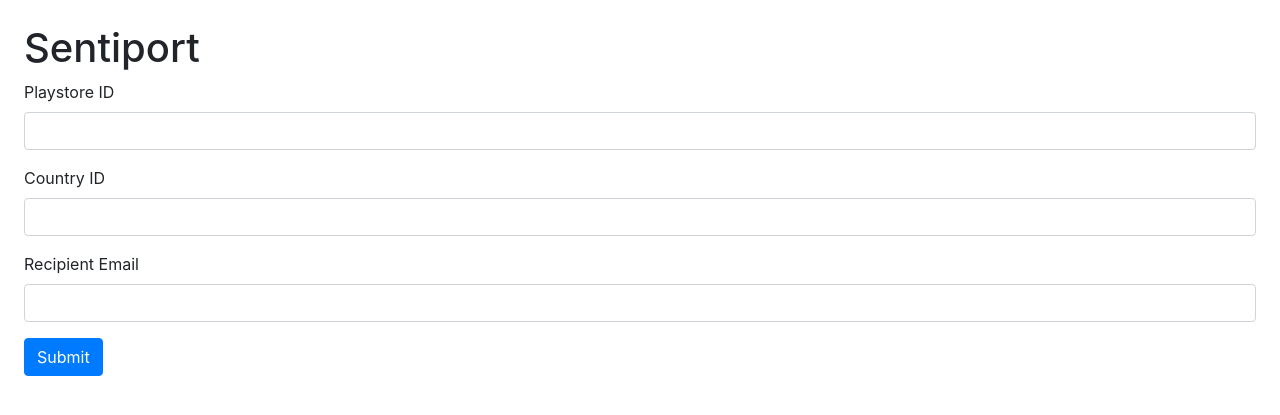
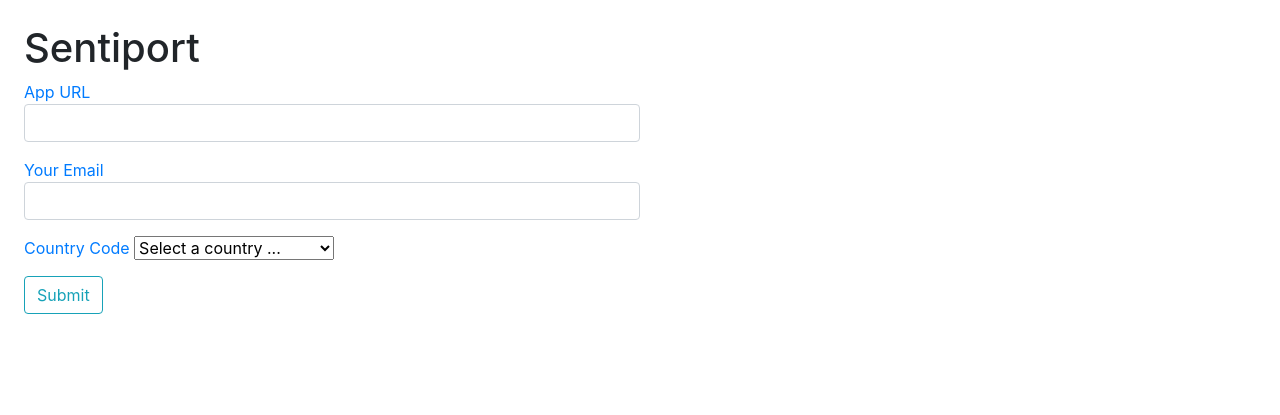
Before and after one commit to Nadiantara/sentiport_heroku, a Flask app: page / in a window 1280 px wide. Shown: the top 415 px of the page. Run offline with Flask 2, Linux system fonts and the light colour scheme; some libraries are stand-ins or nearby versions.

Commit message:
fix previous problem with form and flash message, currently its ready to use

```diff
--- a/sentiport/forms.py
+++ b/sentiport/forms.py
@@ -3,28 +3,17 @@ import requests
 from flask_wtf import FlaskForm
 from flask_wtf.file import FileField, FileAllowed
 from wtforms import StringField, PasswordField, SubmitField, BooleanField, IntegerField
-from wtforms.validators import DataRequired, Length, Email, EqualTo, ValidationError, Regexp
+from wtforms.validators import DataRequired, Length, Email, EqualTo, ValidationError, Regexp, URL
 from datetime import date
 from wtforms.fields.html5 import DateField
 from wtforms.fields.html5 import DateTimeField
-from google_play_scraper import app, reviews_all, Sort
-from google_play_scraper import reviews as google_reviews
-from flask_login import current_user
 
 
 class AppForm(FlaskForm):
-    app_id = StringField(
-        'App id',
-        validators=[
-            DataRequired(),
-            Regexp(
-                '^(\w+\.){2,}\w+$',
-                message="You seem to have entered invalid app id."
-            )
-        ]
-    )
+    app_id = StringField('App id', validators=[DataRequired(), URL()])
+    email = StringField('Email', validators=[DataRequired(), Email()])
 
-
+#not being used
 def _guess_store(appid):
     """
     Return either 'AppStore' or 'PlayStore' based on the string pattern
@@ -38,26 +27,26 @@ def _guess_store(appid):
         return None
 
 
-# not being used
-def validate_appid(appid: str, country: str):
-    store = _guess_store(appid)
-    assert store in ["AppStore", "PlayStore"]
-    if store == "AppStore":
-        url = f"http://apps.apple.com/{country}/app/{appid}"
-        res = requests.get(url)
-        if res.status_code == 200:
-            appname = re.search('(?<="name":").*?(?=")', res.text).group(0)
-            return store, appname
-        else:
-            return None
+#not being used
+# def validate_appid(appid: str, country: str):
+#     store = _guess_store(appid)
+#     assert store in ["AppStore", "PlayStore"]
+#     if store == "AppStore":
+#         url = f"http://apps.apple.com/{country}/app/{appid}"
+#         res = requests.get(url)
+#         if res.status_code == 200:
+#             appname = re.search('(?<="name":").*?(?=")', res.text).group(0)
+#             return store, appname
+#         else:
+#             return None
 
-    if store == "PlayStore":
-        try:
-            appinfo = app(appid, country=country)
-            appname = appinfo["title"]
-            return store, appname
-        except:
-            return None
+#     if store == "PlayStore":
+#         try:
+#             appinfo = app(appid, country=country)
+#             appname = appinfo["title"]
+#             return store, appname
+#         except:
+#             return None
 
-    if store == None:
-        return None
+#     if store == None:
+#         return None
--- a/sentiport/routes.py
+++ b/sentiport/routes.py
@@ -3,8 +3,10 @@ from reportlab.platypus import Table
 from reportlab.platypus import TableStyle
 from reportlab.lib import colors
 from datetime import datetime
+import re
 from dateutil.relativedelta import relativedelta
 import time
+import requests
 from datetime import date
 from email.headerregistry import Address
 from email.message import EmailMessage
@@ -19,6 +21,7 @@ from sentiport.utils.utilities.crawling import *
 from sentiport.utils.utilities.helper import *
 from sentiport.pdf_generator import create_pdf
 from sentiport.mail import create_email_message, get_user_mail
+from sentiport.forms import AppForm
 from sentiport import app, thread_lock
 from flask import render_template, url_for, flash, redirect, request, make_response, jsonify, abort, session
 from uuid import uuid1
@@ -26,30 +29,46 @@ from uuid import uuid1
 
 @app.route("/", methods=['GET', 'POST'])
 def index():
-    return render_template('index.html')
+    form = AppForm()
+    return render_template('index.html', form=form)
 
 
 @app.route("/scrape", methods=['GET', 'POST'])
 def scrape():
-    if request.method == 'POST':
+    form = AppForm()
+    if form.validate_on_submit():
         # get some data
-        PLAYSTORE_ID = request.form['playstore_id']
+        APP_URL = form.app_id.data
         COUNTRY = request.form['country_code']
-        targetmail = request.form['user_email']
+        targetmail = form.email.data
+        url_res = requests.get(APP_URL)
+        PLAYSTORE_ID = get_id(APP_URL)
+        print("PLAYSTORE ID: " + PLAYSTORE_ID)
+        # start thread
+        if url_res.status_code == 200:
+            Thread(
+                target=pipeline,
+                args=(
+                    PLAYSTORE_ID,
+                    COUNTRY,
+                    targetmail
+                )
+            ).start()
 
-        # start thread
-        Thread(
-            target=pipeline,
-            args=(
-                PLAYSTORE_ID,
-                COUNTRY,
-                targetmail
-            )
-        ).start()
-
-        # return something
+            flash("""An message with pdf attachment will be sent to your email in 5 to 10 minutes,
+                please contact us if you recieve none""", 'success')
+            return redirect(url_for('index'))
+        flash("""Wrong app url or the app doesnt exist""", 'danger')
+        return redirect(url_for('index'))
+    else:
+        flash("""Wrong app url or the app doesnt exist""", 'danger')
         return redirect(url_for('index'))
 
+
+def get_id(toParse):
+    regex = r'\?id=([a-zA-Z\.]+)'
+    app_id = re.findall(regex, toParse)[0]
+    return app_id
 
 def pipeline(PLAYSTORE_ID, COUNTRY, targetmail):
     print("Start!")
--- a/sentiport/templates/index.html
+++ b/sentiport/templates/index.html
@@ -1,12 +1,5 @@
-<html>
-    <head>
-        <meta charset="utf-8">
-        <title></title>
-        <meta name="description" content="">
-        <meta name="viewport" content="width=device-width, initial-scale=1">
-        <link rel="stylesheet" href="https://cdn.jsdelivr.net/npm/bootstrap@4.5.3/dist/css/bootstrap.min.css" integrity="sha384-TX8t27EcRE3e/ihU7zmQxVncDAy5uIKz4rEkgIXeMed4M0jlfIDPvg6uqKI2xXr2" crossorigin="anonymous">
-    </head>
-    <body>
+{% extends 'root.html' %}
+{% block content %}
         <!-- Bootstrap flash messages -->
         {% with messages = get_flashed_messages(with_categories=true) %}
             {% if messages %}
@@ -20,22 +13,94 @@
         <div class="p-4">
             <h1>Sentiport</h1>
             <form method="POST" action="{{url_for('scrape')}}">
-                <div class="form-group">
-                    <label for="playstore_id">Playstore ID</label>
-                    <input type="text" class="form-control" name="playstore_id" id="playstore_id" aria-describedby="emailHelp">
+                {{ form.hidden_tag() }}
+                <div class="form-group w-50">
+                    <!-- form.app_id.label -->
+                    <a class="my-0 py-0">App URL</a>
+                    {{ form.app_id(class="form-control") }}
+                    {% for error in form.app_id.errors %}
+                    <span class="text-danger">{{ error }}</span>
+                    {% endfor %}
                 </div>
-                <div class="form-group">
-                    <label for="country_code">Country ID</label>
-                    <input type="text" class="form-control" name="country_code" id="country_code">
+                    <div class="form-group w-50">
+                        <!-- form.app_id.label-->
+                        <a class="my-0 py-0">Your Email</a>
+                        {{ form.email(class="form-control") }}
+                        {% for error in form.email.errors %}
+                        <span class="text-danger">{{ error }}</span>
+                        {% endfor %}
+                    </div>
+                <div class="form-group w-50">
+                    <a class="my-0 py-0">Country Code</a>
+                    <select name="country_code" id="country_code" required="required" style="width:200px">
+                        <option value="" label="Select a country ... " selected="selected">Select a country ... </option>
+                        <optgroup id="country-optgroup-Africa" label="Africa">
+                            <option value="DZ" label="Algeria">Algeria</option>
+                            <option value="BW" label="Botswana">Botswana</option>
+                            <option value="EG" label="Egypt">Egypt</option>
+                            <option value="KE" label="Kenya">Kenya</option>
+                            <option value="MA" label="Morocco">Morocco</option>
+                            <option value="NG" label="Nigeria">Nigeria</option>
+                            <option value="RW" label="Rwanda">Rwanda</option>
+                            <option value="ZA" label="South Africa">South Africa</option>
+                            <option value="ZW" label="Zimbabwe">Zimbabwe</option>
+                        </optgroup>
+                        <optgroup id="country-optgroup-Americas" label="Americas">
+                            <option value="AR" label="Argentina">Argentina</option>
+                            <option value="BR" label="Brazil">Brazil</option>
+                            <option value="BR" label="Canada">Brazil</option>
+                            <option value="MX" label="Mexico">Mexico</option>
+                            <option value="US" label="United States">United States</option>
+                        </optgroup>
+                        <optgroup id="country-optgroup-Asia" label="Asia">
+                            <option value="IN" label="India">India</option>
+                            <option value="ID" label="Indonesia">Indonesia</option>
+                            <option value="IL" label="Israel">Israel</option>
+                            <option value="JP" label="Japan">Japan</option>
+                            <option value="MY" label="Malaysia">Malaysia</option>
+                            <option value="PK" label="Pakistan">Pakistan</option>
+                            <option value="PH" label="Philippines">Philippines</option>
+                            <option value="SA" label="Saudi Arabia">Saudi Arabia</option>
+                            <option value="SG" label="Singapore">Singapore</option>
+                            <option value="KR" label="South Korea">South Korea</option>
+                            <option value="TW" label="Taiwan">Taiwan</option>
+                            <option value="TH" label="Thailand">Thailand</option>
+                            <option value="TR" label="Turkey">Turkey</option>
+                            <option value="AE" label="United Arab Emirates">United Arab Emirates</option>
+                            <option value="VN" label="Vietnam">Vietnam</option>
+                        </optgroup>
+                        <optgroup id="country-optgroup-Europe" label="Europe">
+                            <option value="AT" label="Austria">Austria</option>
+                            <option value="BE" label="Belgium">Belgium</option>
+                            <option value="CZ" label="Czech Republic">Czech Republic</option>
+                            <option value="FR" label="France">France</option>
+                            <option value="DE" label="Germany">Germany</option>
+                            <option value="GR" label="Greece">Greece</option>
+                            <option value="HU" label="Hungary">Hungary</option>
+                            <option value="IS" label="Iceland">Iceland</option>
+                            <option value="IT" label="Italy">Italy</option>
+                            <option value="NL" label="Netherlands">Netherlands</option>
+                            <option value="NO" label="Norway">Norway</option>
+                            <option value="PL" label="Poland">Poland</option>
+                            <option value="PT" label="Portugal">Portugal</option>
+                            <option value="RU" label="Russia">Russia</option>
+                            <option value="ES" label="Spain">Spain</option>
+                            <option value="SE" label="Sweden">Sweden</option>
+                            <option value="UA" label="Ukraine">Ukraine</option>
+                            <option value="GB" label="United Kingdom">United Kingdom</option>
+                        </optgroup>
+                        <optgroup id="country-optgroup-Oceania" label="Oceania">
+                            <option value="AU" label="Australia">Australia</option>
+                            <option value="NZ" label="New Zealand">New Zealand</option>
+                        </optgroup>
+                    </select>
                 </div>
-                <div class="form-group">
-                    <label for="user_email">Recipient Email</label>
-                    <input type="text" class="form-control" name="user_email" id="user_email">
-                </div>
-                <div class="form-group">
-                    <button type="submit" class="btn btn-primary">Submit</button>
+                <div class="form-group"></div>
+                    <button type="submit" class="btn btn-outline-info">Submit</button>
                 </div>
             </form>
         </div>
     </body>
 </html>
+
+{% endblock content %}
--- /dev/null
+++ b/sentiport/templates/root.html
@@ -0,0 +1,17 @@
+<html>
+
+<head>
+    <meta charset="utf-8">
+    <title></title>
+    <meta name="description" content="">
+    <meta name="viewport" content="width=device-width, initial-scale=1">
+    <link rel="stylesheet" href="https://cdn.jsdelivr.net/npm/bootstrap@4.5.3/dist/css/bootstrap.min.css"
+        integrity="sha384-TX8t27EcRE3e/ihU7zmQxVncDAy5uIKz4rEkgIXeMed4M0jlfIDPvg6uqKI2xXr2" crossorigin="anonymous">
+</head>
+
+<body>
+    {% block content %}
+    {% endblock content %}
+</body>
+
+</html>
```
Also changed, not shown: sentiport/pdf_generator.py (+5 -2 lines), sentiport/templates/404.html (added, +17 -0 lines).
